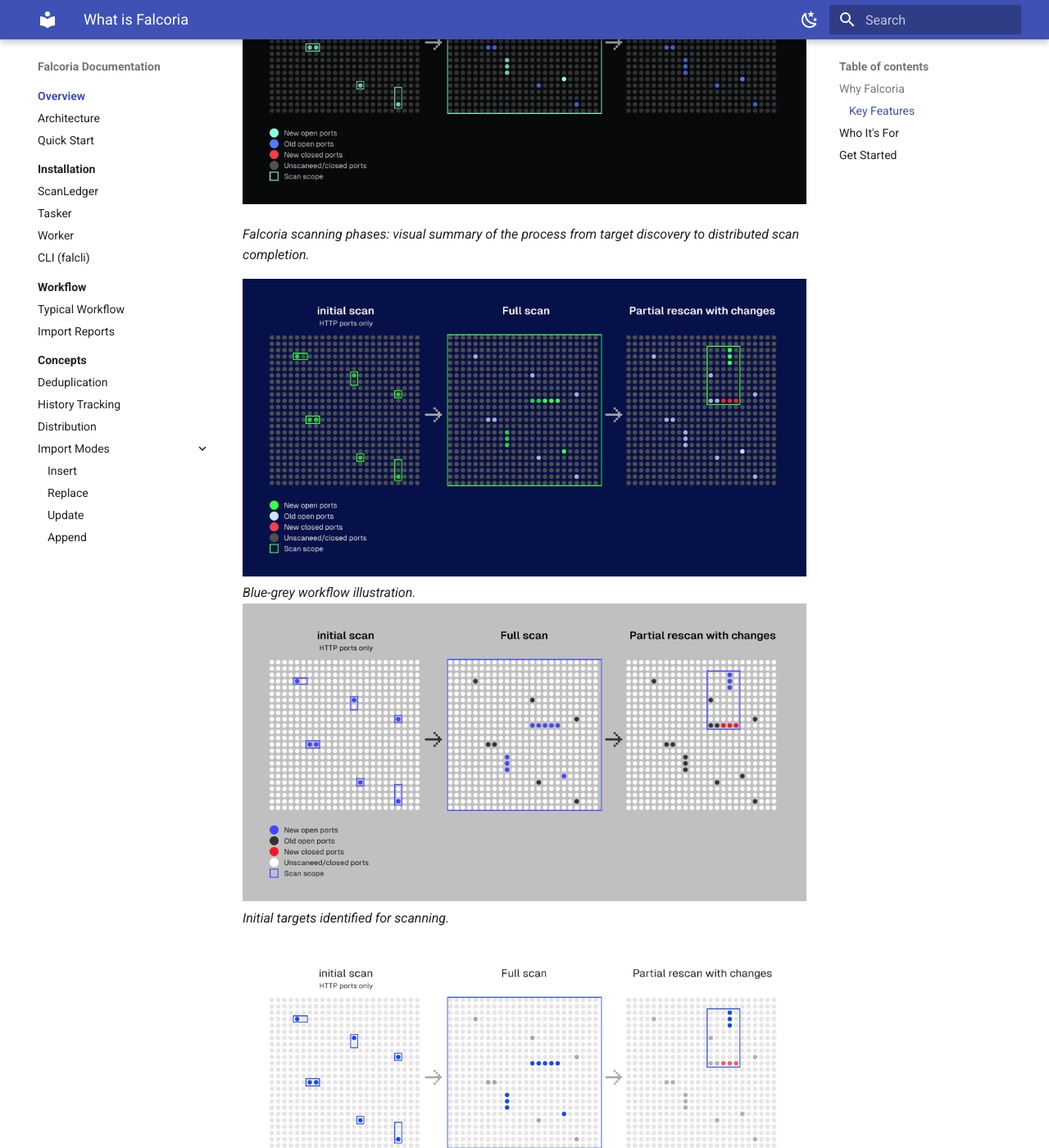
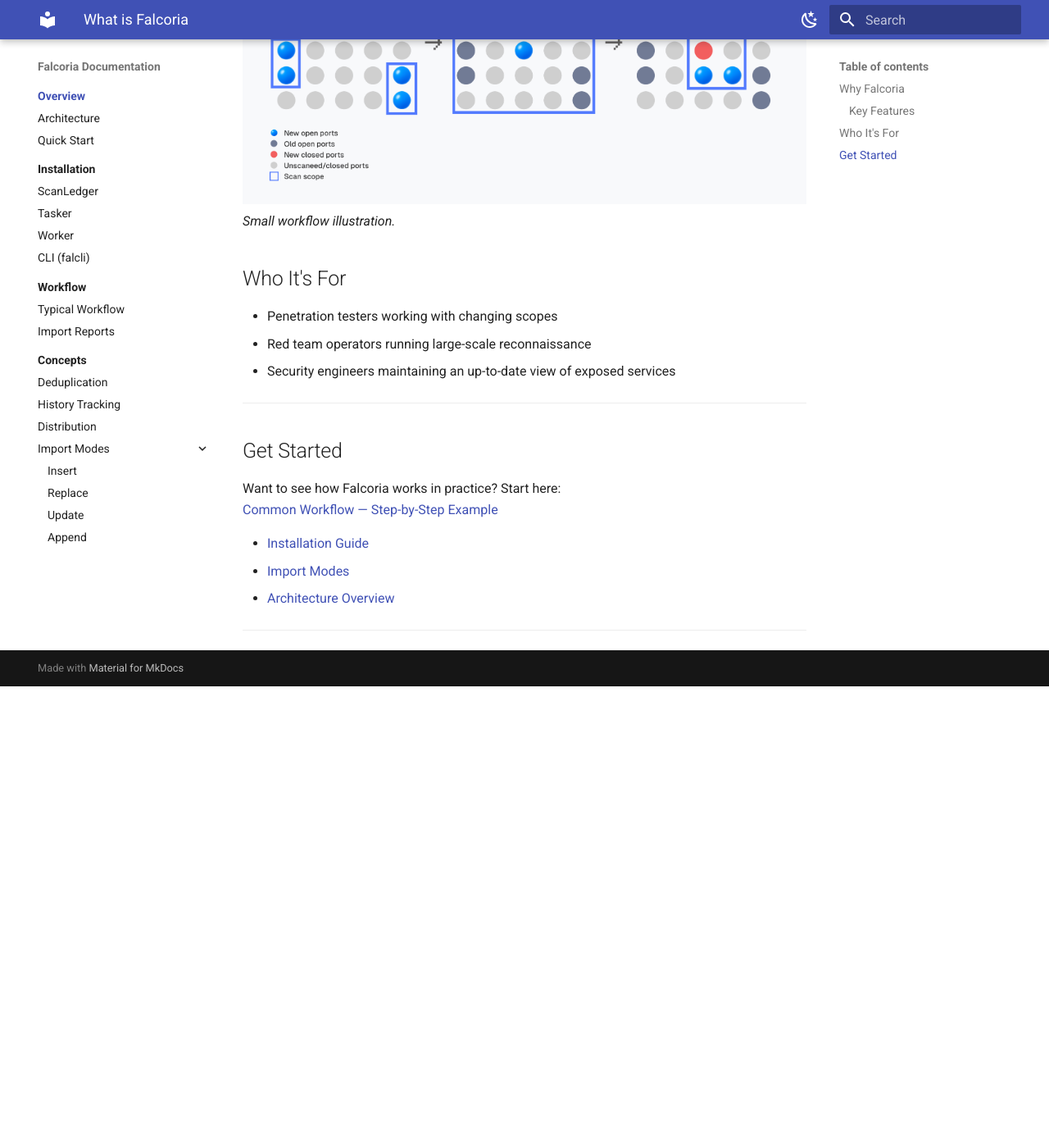
Before and after one commit to Falcoria/falcoria-docs, an MkDocs documentation site: the page built from docs/index.md, in a window 1280 px wide and 1400 px high, scrolled down 1340 px. Shown: the whole window at 82% size. Built offline with MkDocs 1.6.1 and Material for MkDocs 9.7.7, drawn with Linux system fonts in a browser that asks for light colours; after the commit the page ends 2177 px from its top, so only the background shows below that; some of the changed text lies outside the part shown.

Commit message:
darm theme

```diff
--- a/docs/index.md
+++ b/docs/index.md
@@ -33,28 +33,8 @@
 
 ---
 
-
-![Scanning Phases](images/scanning-phases.png)
-
-*Falcoria scanning phases: visual summary of the process from target discovery to distributed scan completion.*
-
-![Blue-Grey Illustration](images/blue-grey.png)
-*Blue-grey workflow illustration.*
-![Scan Phase: Initial Targets](images/sp_grey0.png)
-*Initial targets identified for scanning.*
-
-![Scan Phase: Light Scan 1](images/sp_light0.png)
-*First light scan performed on selected targets.*
-
-![Scan Phase: Light Scan 2](images/sp_light1.png)
-*Second light scan expands coverage or refines results.*
-
-
-![Scan Phase: Full Scan](images/sp_light2.png)
-*Full scan phase for comprehensive results and enrichment.*
-
-![Falcoria AI Integration](images/gpt1.png)
-*Example of Falcoria integrating AI for scan enrichment or analysis.*
+![Small Illustration](images/small.png)
+*Small workflow illustration.*
 
 ## Who It's For
 
```
Also changed, not shown: docs/images/small.png (added).
